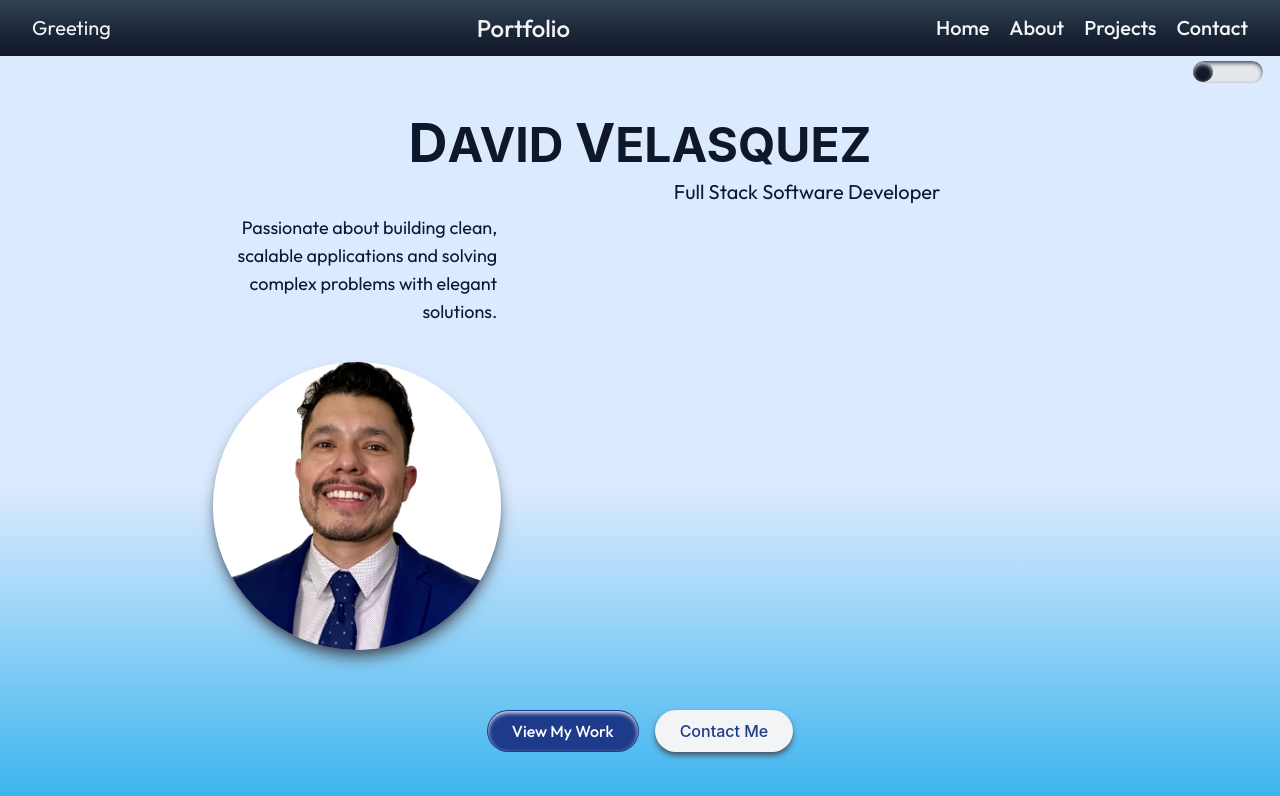
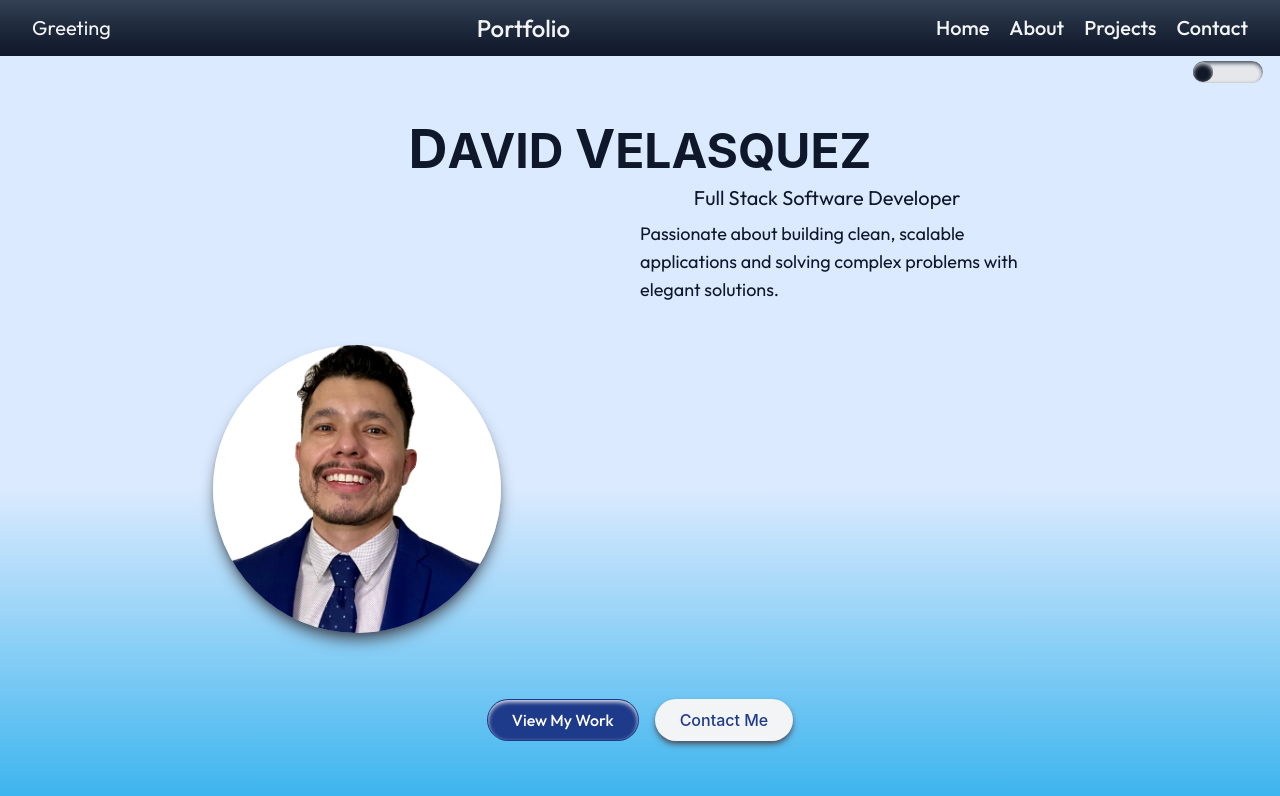
Before and after one commit to davidxv15/Portfolio-2, a React (Vite) app: page / in a window 1280 px wide. Shown: the top 796 px of the page. Built offline with nearby package versions, Linux system fonts and the light colour scheme; a web font is replaced by a local one.

Commit message:
lg sizing

```diff
--- a/src/components/HeroSection.tsx
+++ b/src/components/HeroSection.tsx
@@ -14,7 +14,7 @@ const HeroSection: React.FC = () => {
         <p className="text-xl font-outfit text-slate-900 mt-2 md:text-right lg:text-right md:mr-32 lg:mr-32">
           Full Stack Software Developer
         </p>
-        <p className="text-lg font-outfit text-slate-900 mt-2 md:text-right lg:text-right md:w-1/3 md:mr-12 lg:mr-2">
+        <p className="text-lg font-outfit text-slate-900 mt-2 md:text-right lg:text-left md:mr-24 md:ml-80 lg:mr-12 lg:ml-[50%]">
           Passionate about building clean, scalable applications and solving
           complex problems with elegant solutions.
         </p>
```
